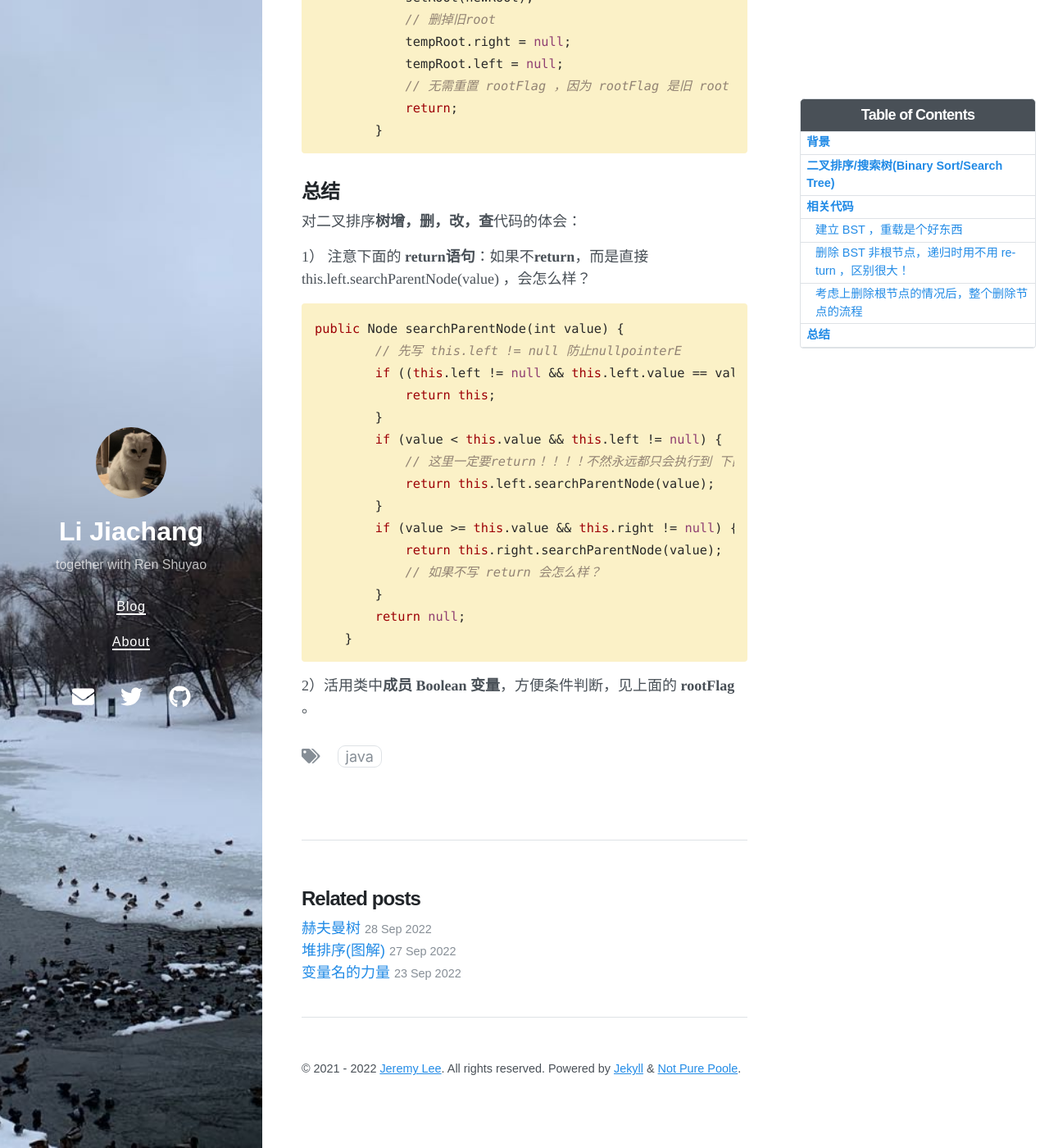
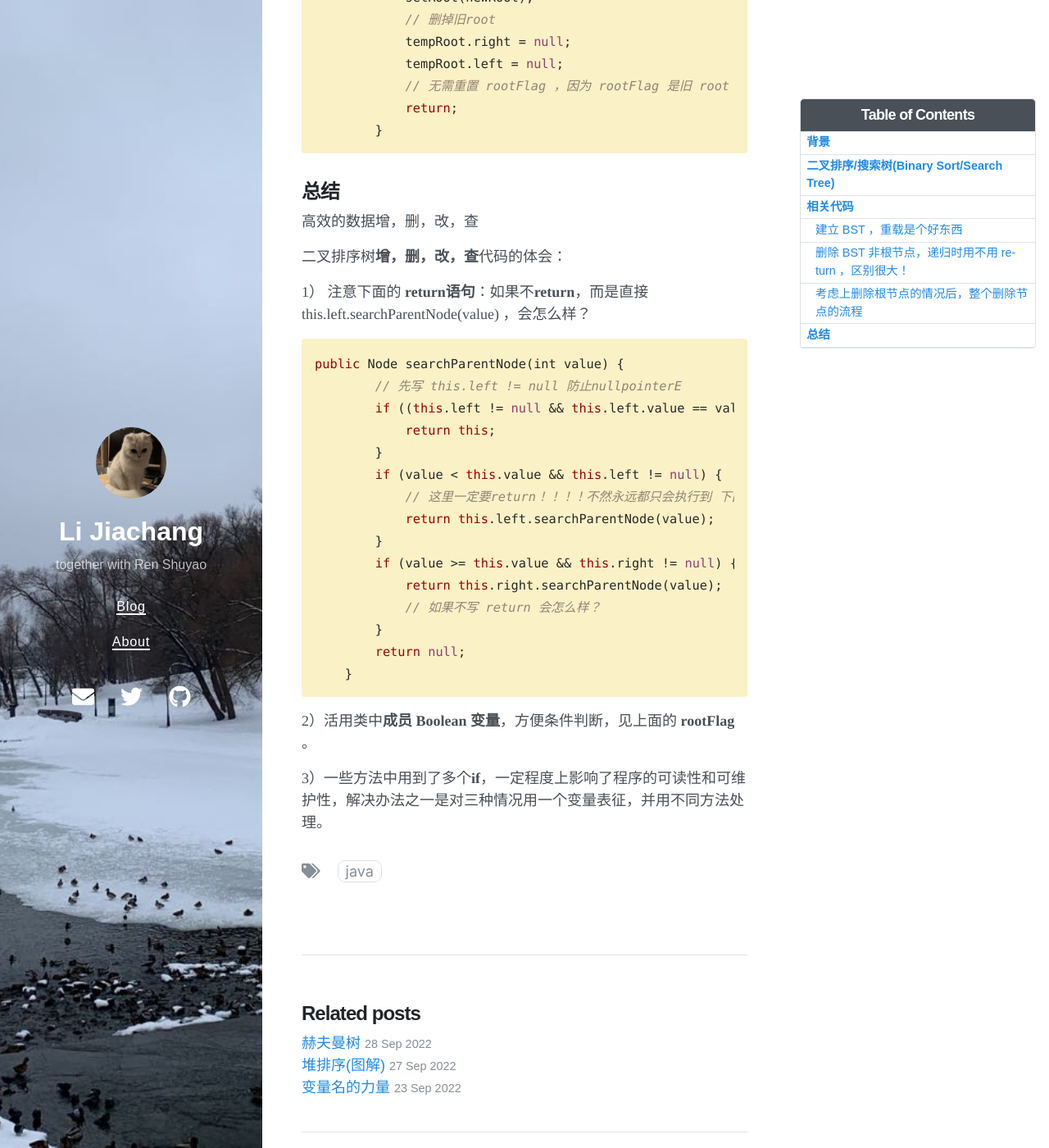
Before and after one commit to Jeremy1Lee/Jeremy1Lee.github.io, a Jekyll site: the page built from _posts/2022-09-28-binary-search-tree.md, in a window 1280 px wide and 1400 px high, scrolled down 5978 px. Shown: the whole window at 82% size. Built offline with Jekyll 4.4.1, drawn with Linux system fonts in a browser that asks for light colours; nearby versions of some CDN libraries.

Commit message:
Update 2022-09-28-binary-search-tree.md

```diff
--- a/_posts/2022-09-28-binary-search-tree.md
+++ b/_posts/2022-09-28-binary-search-tree.md
@@ -172,7 +172,11 @@ public Node searchSubRoot() {
 
 ## 总结
 
-对二叉排序**树增，删，改，查**代码的体会：
+高效的数据增，删，改，查
+
+
+
+二叉排序树**增，删，改，查**代码的体会：
 
 1） 注意下面的 **return语句**：如果不**return**，而是直接 this.left.searchParentNode(value) ，会怎么样？
 
@@ -195,3 +199,5 @@ public Node searchParentNode(int value) {
 {% endhighlight %}
 
 2）活用类中**成员 Boolean 变量**，方便条件判断，见上面的 **rootFlag** 。
+
+3）一些方法中用到了多个**if**，一定程度上影响了程序的可读性和可维护性，解决办法之一是对三种情况用一个变量表征，并用不同方法处理。
```
